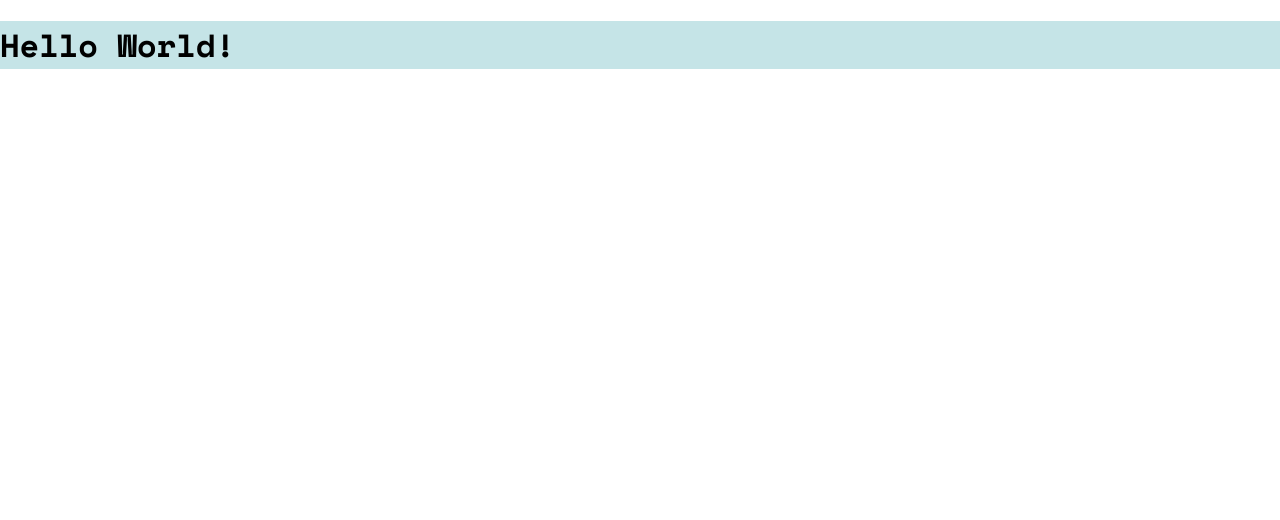
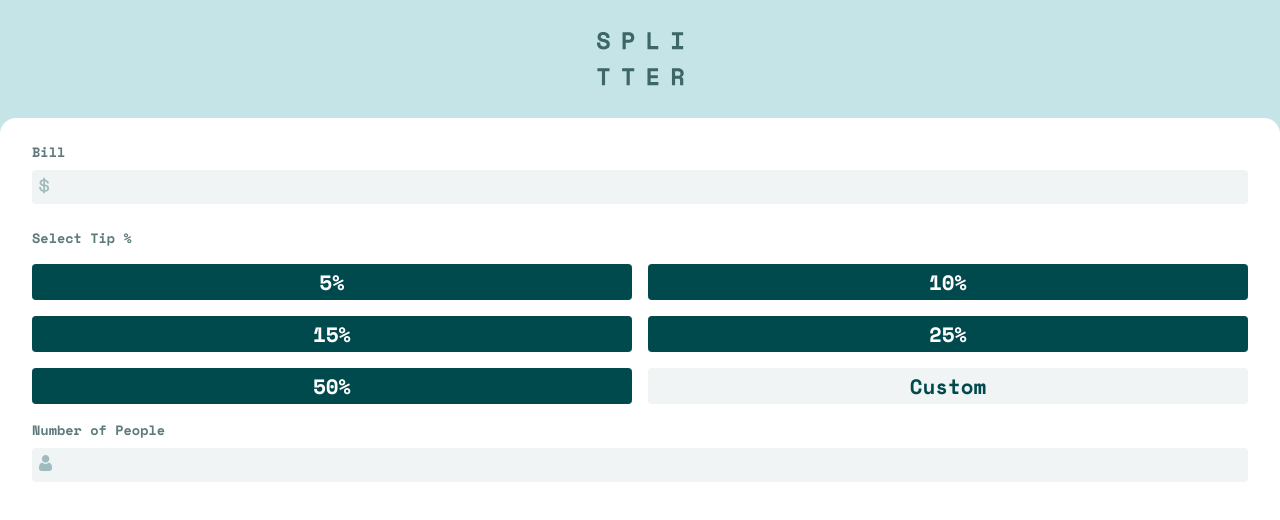
Before and after one commit to mhz-777/FEM-Tip-Calculator, a React (Create React App) app: page / in a window 1280 px wide. Shown: the top 520 px of the page. Built offline with nearby package versions, Linux system fonts and the light colour scheme.

Commit message:
Completed basic markup for parent element

```diff
--- a/src/App.js
+++ b/src/App.js
@@ -1,10 +1,33 @@
-
+import siteLogo from './images/logo.svg';
 import './App.css';
 
 function App() {
   return (
     <div className="App">
-      <h1>Hello World!</h1>
+      <img src={siteLogo} alt="splitter logo" className='centered'/>
+      <div className="user-input-container">
+          <div className="bill-input-container">
+            <label htmlFor="bill">Bill</label>
+            <input type="text" name='billamount' id='billamount' />
+          </div>
+          <h3 className='tip-header'>Select Tip %</h3>
+          <div className="tip-input-container">
+            <div className="left-column-container">
+              <button className="tip-btn">5%</button>
+              <button className="tip-btn">15%</button>
+              <button className="tip-btn">50%</button>
+            </div>
+            <div className="right-column-container">
+              <button className="tip-btn">10%</button>
+              <button className="tip-btn">25%</button>
+              <button className="tip-btn btn-custom">Custom</button>
+            </div>
+          </div>
+          <div className="people-input-container">
+            <label htmlFor="people">Number of People</label>
+            <input type="text" name='people' id='people-num' pattern='^[1-9]\d*$' />
+          </div>
+      </div>
     </div>
   );
 }
```
